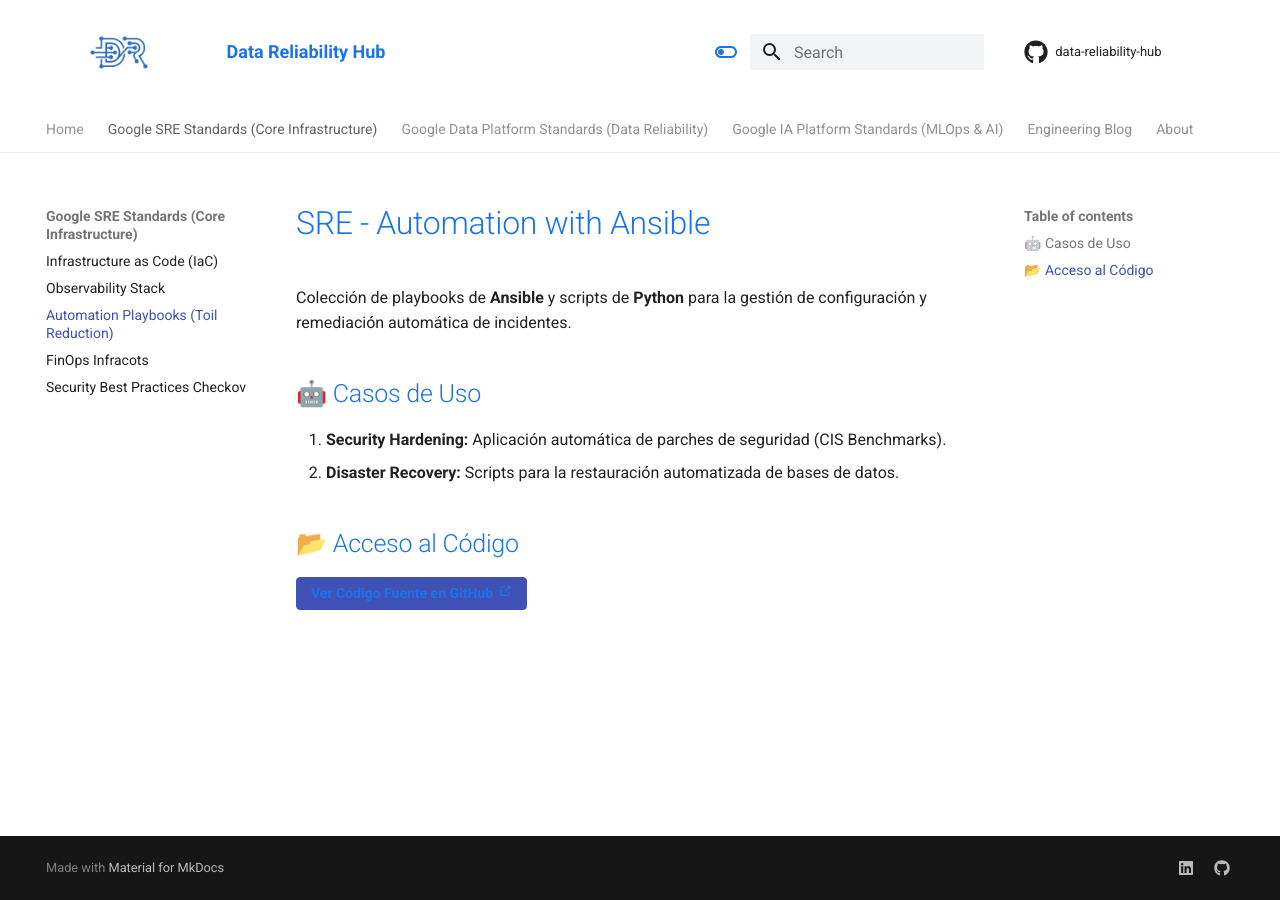
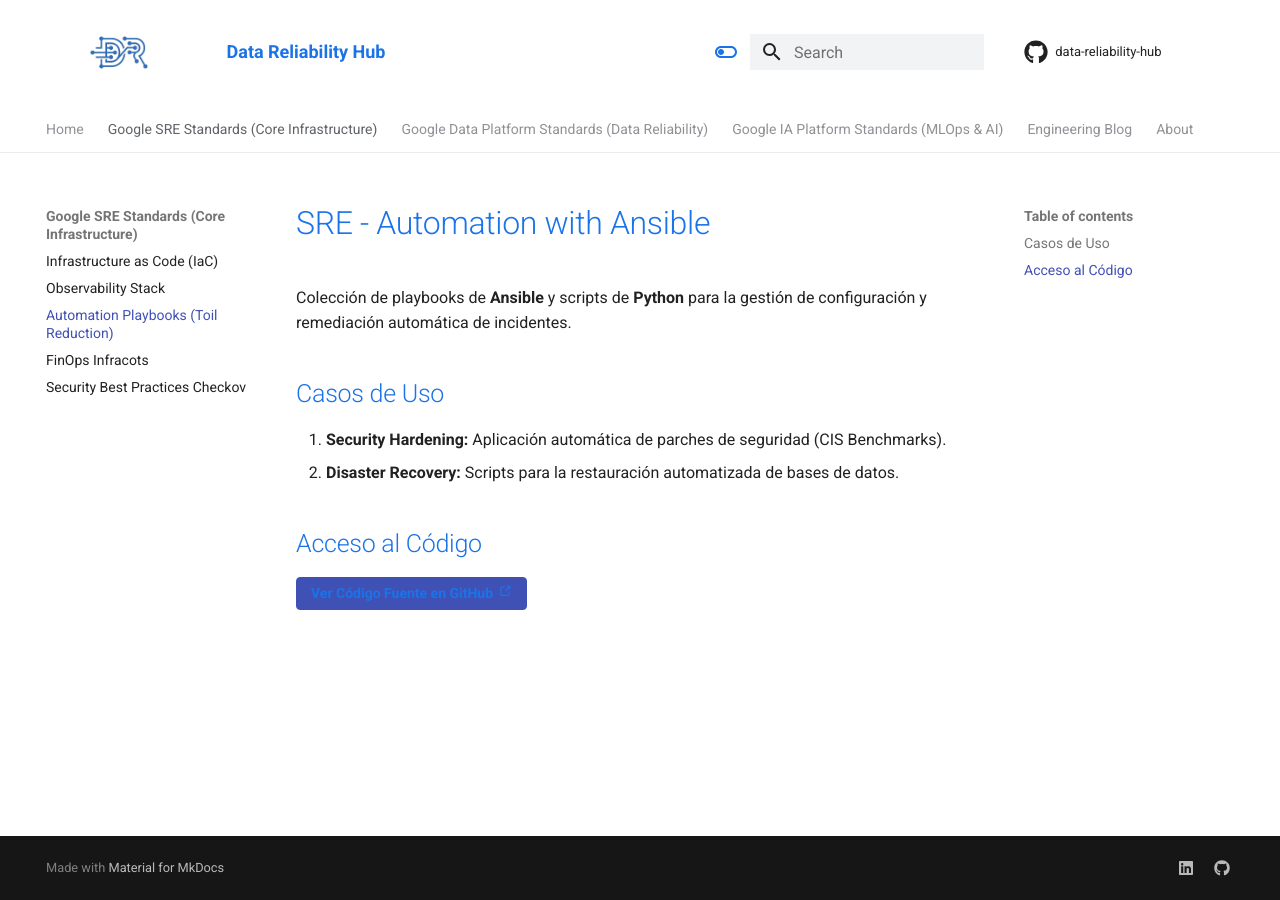
Before and after one commit to mcatalangt/data-reliability-hub, an MkDocs documentation site: the page built from docs/modules/sre/automation.md, in a window 1280 px wide. Built offline with MkDocs 1.6.1 and Material for MkDocs 9.7.7, drawn with Linux system fonts in a browser that asks for light colours; comment, search, counter and statistics services are not loaded.

```diff
--- a/docs/modules/sre/automation.md
+++ b/docs/modules/sre/automation.md
@@ -2,11 +2,11 @@
 
 Colección de playbooks de **Ansible** y scripts de **Python** para la gestión de configuración y remediación automática de incidentes.
 
-## 🤖 Casos de Uso
+## Casos de Uso
 
 1. **Security Hardening:** Aplicación automática de parches de seguridad (CIS Benchmarks).
 2. **Disaster Recovery:** Scripts para la restauración automatizada de bases de datos.
 
-## 📂 Acceso al Código
+## Acceso al Código
 
 [Ver Código Fuente en GitHub :octicons-link-external-16:](https://github.com/mcatalangt/data-reliability-hub/tree/main/02-configuration-management){ .md-button .md-button--primary }
```
Also changed, not shown: docs/modules/sre/observability.md (+2 -2 lines).
